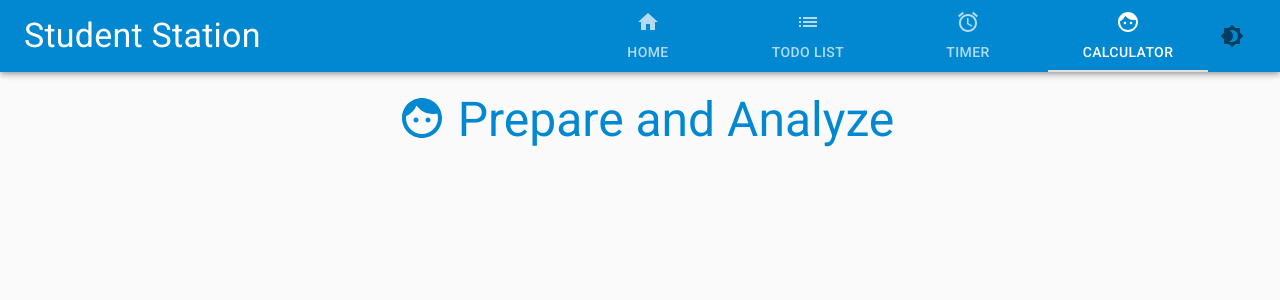
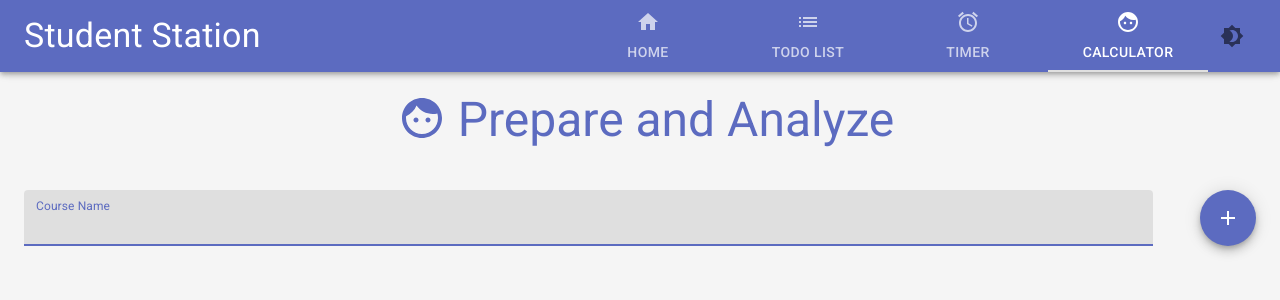
Before and after one commit to saad-afridi/StudentStation, a React (Create React App) app: page / in a window 1280 px wide. Both pictures are taken after a click on the tab "CALCULATOR". Shown: the top 300 px of the page. Built offline with nearby package versions, Linux system fonts and the light colour scheme.

Commit message:
Fixed naming courses edge cases, and made sure names are unique

```diff
--- a/src/App.js
+++ b/src/App.js
@@ -19,7 +19,7 @@ import CalculatorPage from './pages/Calculator'
 // Theme and Styling
 import { withStyles, ThemeProvider} from '@material-ui/styles';
 import PropTypes from 'prop-types';
-import { lightBlue, teal, grey, blueGrey } from '@material-ui/core/colors'
+import { teal, grey, blueGrey, indigo } from '@material-ui/core/colors'
 import { createMuiTheme } from '@material-ui/core/styles';
 import CssBaseline from "@material-ui/core/CssBaseline";
 
@@ -35,12 +35,15 @@ const styles = theme => ({
 const themeLight = createMuiTheme({
     palette: {
         primary: {
-            main: lightBlue[700],
+            main: indigo[400],
         },
         secondary : {
             main: grey[300],
         },
         type: 'light',
+        background: {
+            default: grey[100],
+        }
     }
 })
 
--- /dev/null
+++ b/src/components/Calc/AddCourse.js
@@ -0,0 +1,66 @@
+import React, { Component } from 'react'
+
+// Material UI Components
+import { Grid, TextField, Fab} from '@material-ui/core'
+
+// Material UI Icons
+import AddIcon from '@material-ui/icons/Add';
+
+// Theme and Styling
+import { withStyles } from '@material-ui/styles';
+import PropTypes from 'prop-types';
+
+const styles = theme => ({
+    root: {
+      marginBottom: "35px"
+    },
+});
+
+class AddCourse extends Component {
+
+    constructor() {
+        super();
+        this.state = {
+            course : {
+                name: "",
+            },
+        };
+    }
+
+
+    render() {
+        const {classes} = this.props;
+
+        return (
+        <form onSubmit={this.submitCourse}>
+            <Grid container spacing={1} direction="row" className={classes.root} justify="space-between"
+            alignItems="center">
+                <Grid item xs={9} sm={10} md={11}>
+                    <TextField variant="filled" label="Course Name" fullWidth={true} id="add-course"
+                    autoFocus={true} className={classes.textInput} onChange={this.updateName} > </TextField>
+                </Grid>
+                <Grid item>
+                    <Fab color="primary" onClick={this.submitCourse}> <AddIcon /> </Fab>
+                </Grid>
+            </Grid>
+        </form>
+        )
+    }
+
+    updateName = (e) => {
+        this.setState({course: { name: e.target.value}});
+    }
+
+    submitCourse = (e) => {
+        e.preventDefault();
+        this.props.AddCourseFn(this.state.course);
+        this.setState({course : { name: ""}});
+        document.getElementById("add-course").value = "";
+    }
+}
+
+AddCourse.propTypes = {
+    classes: PropTypes.object.isRequired,
+}
+
+export default withStyles(styles)(AddCourse);
--- /dev/null
+++ b/src/components/Calc/AddMark.js
@@ -0,0 +1,32 @@
+import React, { Component } from 'react'
+
+// Material UI Components
+import { Grid, Typography } from '@material-ui/core'
+
+// Theme and Styling
+import { withStyles } from '@material-ui/styles';
+import PropTypes from 'prop-types';
+
+const styles = theme => ({
+    course: {
+    },
+});
+
+class AddMark extends Component {
+
+
+    render() {
+        const {classes} = this.props;
+
+        return (
+            <div></div>
+        )
+    }
+
+}
+
+AddMark.propTypes = {
+    classes: PropTypes.object.isRequired,
+}
+
+export default withStyles(styles)(AddMark);
--- /dev/null
+++ b/src/components/Calc/CourseItem.js
@@ -0,0 +1,42 @@
+import React, { Component } from 'react'
+
+// Calc Components
+import AddMark from './AddMark'
+
+// Material UI Components
+import { Grid, Typography } from '@material-ui/core'
+
+// Theme and Styling
+import { withStyles } from '@material-ui/styles';
+import PropTypes from 'prop-types';
+
+const styles = theme => ({
+    course: {
+    },
+});
+
+class CourseItem extends Component {
+
+
+    render() {
+        const {classes, course} = this.props;
+
+        return (
+        <Grid item>
+            <Typography variant="h5" align="left"> {course.name} </Typography>
+            <AddMark updateMarksFn={this.updateMarks}/>
+        </Grid>
+        )
+    }
+
+    updateMarks = (mark) => {
+        this.props.updateMarksFn();
+    }
+
+}
+
+CourseItem.propTypes = {
+    classes: PropTypes.object.isRequired,
+}
+
+export default withStyles(styles)(CourseItem);
--- /dev/null
+++ b/src/components/Calc/CourseList.js
@@ -0,0 +1,48 @@
+import React, { Component } from 'react'
+
+// Calc Components
+import CourseItem from './CourseItem'
+
+// Material UI Components
+import { Grid } from '@material-ui/core'
+
+// Theme and Styling
+import { withStyles } from '@material-ui/styles';
+import PropTypes from 'prop-types';
+
+const styles = theme => ({
+    coursesContainer: {
+      marginBottom: "35px"
+    },
+});
+
+class CourseList extends Component {
+
+
+    render() {
+        const {classes, courses} = this.props;
+
+        return (
+        <Grid container spacing={2} className={classes.coursesContainer}>
+            {
+                courses.map((_value, _index) => {
+                    return(
+                        <CourseItem  updateMarksFn={this.updateMarks} course={_value} key={_index}  />
+                    )
+                })
+            }
+        </Grid>
+        )
+    }
+
+    updateMarks = (marks) => {
+
+    }
+
+}
+
+CourseList.propTypes = {
+    classes: PropTypes.object.isRequired,
+}
+
+export default withStyles(styles)(CourseList);
--- a/src/pages/Calculator.js
+++ b/src/pages/Calculator.js
@@ -2,6 +2,8 @@ import React, { Component } from 'react'
 
 // Calc Components
 import PageTitle from '../components/PageTitle'
+import AddCourse from '../components/Calc/AddCourse'
+import CourseList from '../components/Calc/CourseList'
 
 // Material UI Components
 import { Container } from '@material-ui/core'
@@ -12,6 +14,7 @@ import FaceIcon from '@material-ui/icons/Face';
 // Theme and Styling
 import { withStyles } from '@material-ui/styles';
 import PropTypes from 'prop-types';
+
 
 const styles = theme => ({
     root: {
@@ -28,12 +31,49 @@ class CalculatorPage extends Component {
         };
     }
 
+    componentDidMount = () => {
+        const courses = localStorage.getItem('courses');
+        if (courses) {
+          const savedCourses = JSON.parse(courses);
+          this.setState({ courses: savedCourses });
+        }
+    }
+
     render() {
         return (
             <Container className="CalcContainer">
                 <PageTitle text={"Prepare and Analyze"} icon={<FaceIcon style={{transform: 'scale(2.0)'}}/>}/>
+                <AddCourse AddCourseFn={this.addCourse} />
+                <CourseList updateMarksFn={this.updateMarks} courses={this.state.courses} />
             </Container>
         )
+    }
+
+    addCourse = async (course) => {
+        console.log(course.marks);
+        // Naming if User doesn't name properly, Names must be unique for searching
+        let repeated = false;
+        for (let i = 0; i< this.state.courses.length; i++) {
+            if(this.state.courses[i].name === course.name) {
+                repeated = true;
+            }
+        }
+        if (course.name === "" || repeated === true) {
+            course.name = "Course " + String(this.state.courses.length + 1);
+        }
+
+        await this.setState({
+            courses: [...this.state.courses, {
+                name: course.name, marks: []
+            }]
+        });
+        localStorage.setItem("courses", JSON.stringify(this.state.courses));
+    }
+
+    updateMarks = (marks) => {
+        this.setState({
+
+        });
     }
 }
 
--- a/src/pages/Todo.js
+++ b/src/pages/Todo.js
@@ -32,6 +32,14 @@ class ToDoPage extends React.Component {
     };
   }
 
+  componentDidMount = () => {
+    const todos = localStorage.getItem('todos');
+    if (todos) {
+      const savedTodos = JSON.parse(todos);
+      this.setState({ todos: savedTodos });
+    }
+  }
+
   render() {
     return(
     <Container className="TodoContainer" >
@@ -40,14 +48,6 @@ class ToDoPage extends React.Component {
       <TodoList updateTodoFn = {this.updateTodo} todos={this.state.todos}> </TodoList>
     </Container>
     )
-  }
-
-  componentDidMount = () => {
-    const todos = localStorage.getItem('todos');
-    if (todos) {
-      const savedTodos = JSON.parse(todos);
-      this.setState({ todos: savedTodos });
-    }
   }
 
   addTodo = async (todo) => {
```
